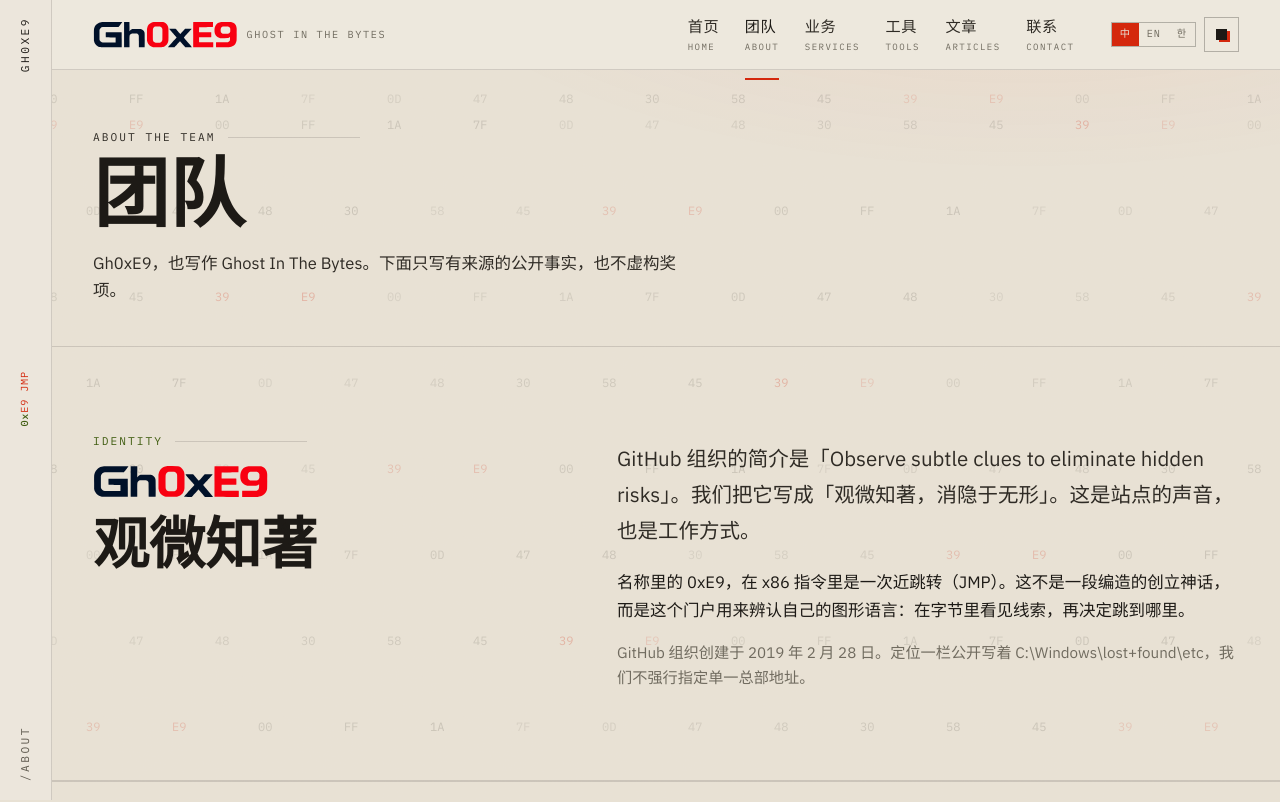
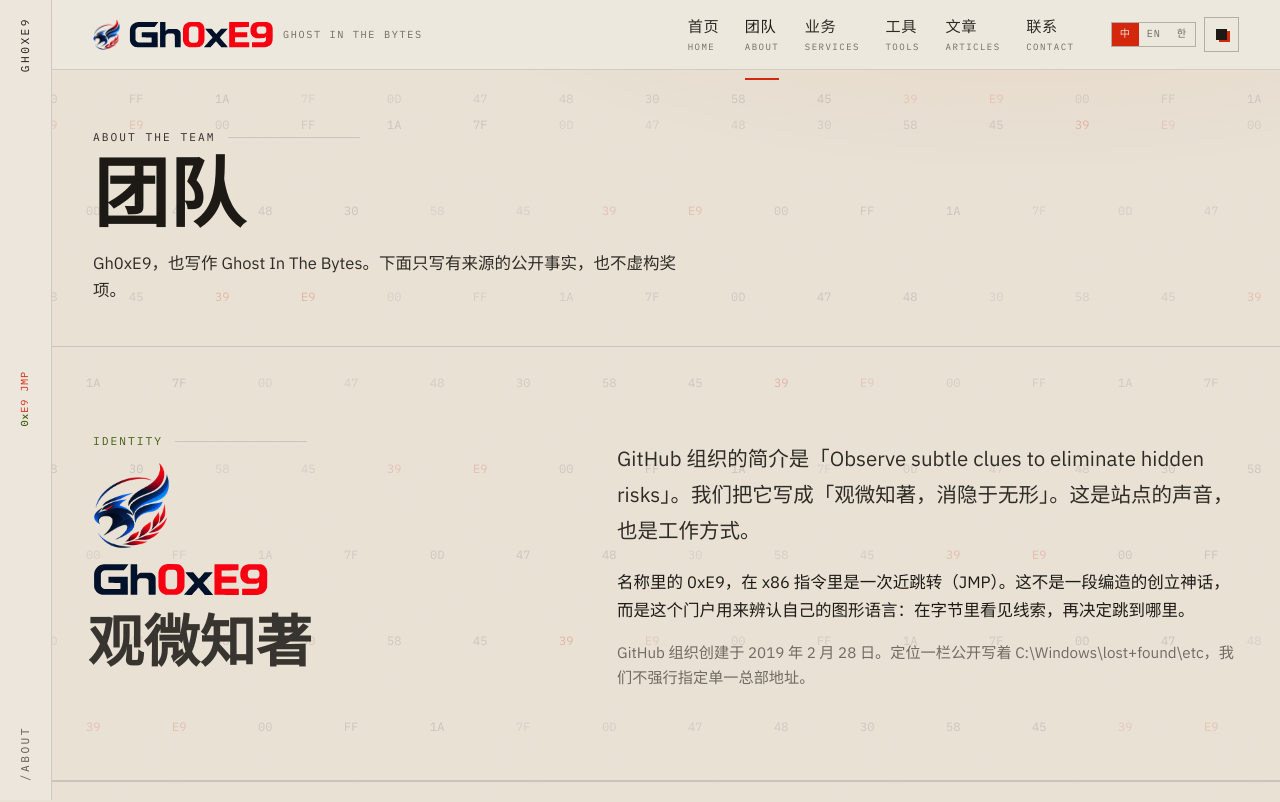
Before and after one commit to Gh0xE9/gh0xe9_website, an Astro site: page /about in a window 1280 px wide. Shown: the top 802 px of the page. Built offline with nearby package versions, Linux system fonts and the light colour scheme; Astro itself is replaced by a stand-in of ours; a web font is replaced by a local one.

Commit message:
Add the official eagle mark to the header, about page, and favicon.
Use the cleaned red-accent pictorial logo beside the existing wordmark. The cyan variant is kept as a brand asset with the black background and fringe removed.

```diff
--- /dev/null
+++ b/src/components/EagleMark.astro
@@ -0,0 +1,16 @@
+---
+interface Props {
+  class?: string;
+}
+
+const { class: className } = Astro.props;
+---
+
+<img
+  class:list={['eagle', className]}
+  src="/brand/gh0xe9-eagle.png"
+  width="458"
+  height="512"
+  alt=""
+  decoding="async"
+/>
--- a/src/components/Header.astro
+++ b/src/components/Header.astro
@@ -1,6 +1,7 @@
 ---
 import { navItems, site } from '../lib/site';
 import Wordmark from './Wordmark.astro';
+import EagleMark from './EagleMark.astro';
 import { localeMeta, locales, localizeHref, pathWithoutLocale, type Locale } from '../lib/i18n';
 import { t } from '../lib/messages';
 
@@ -20,6 +21,7 @@ function isCurrent(path: string) {
 
 <header class="site-header">
   <a class="wordmark" href={localizeHref(locale, '/')} aria-label={`${site.name}, ${site.tagline}`}>
+    <EagleMark class="eagle--header" />
     <Wordmark class="wm--header" glitch />
     <span class="wordmark__tag">{site.tagline}</span>
   </a>
--- a/src/layouts/Base.astro
+++ b/src/layouts/Base.astro
@@ -44,7 +44,10 @@ const rssHref = localizeHref(locale, '/rss.xml');
     <meta name="description" content={pageDescription} />
     <meta name="theme-color" content="#12110f" />
     <link rel="canonical" href={canonical} />
-    <link rel="icon" type="image/svg+xml" href="/favicon.svg" />
+    <link rel="icon" type="image/png" sizes="32x32" href="/favicon-32.png" />
+    <link rel="icon" type="image/png" sizes="16x16" href="/favicon-16.png" />
+    <link rel="shortcut icon" href="/favicon.ico" />
+    <link rel="apple-touch-icon" href="/apple-touch-icon.png" />
     <link rel="alternate" type="application/rss+xml" title={copy.rssTitle} href={rssHref} />
     {
       locales.map((code) => (
--- a/src/styles/global.css
+++ b/src/styles/global.css
@@ -1625,8 +1625,27 @@ body.is-article .bytefield {
   display: block;
   height: 2rem;
   width: calc(2rem * 600 / 113);
-  margin: 0.85rem 0 1rem;
-}
+  margin: 0 0 1rem;
+}
+
+/* ---- pictorial eagle mark ---- */
+
+.eagle {
+  display: block;
+  width: auto;
+  flex-shrink: 0;
+  object-fit: contain;
+}
+
+.eagle--header {
+  height: 1.85rem;
+}
+
+.eagle--about {
+  height: 5.25rem;
+  margin: 0.7rem 0 0.85rem;
+}
+
 
 .wm-ink { fill: #001028; }
 .wm-e9 { fill: #f80010; }
--- a/src/views/About.astro
+++ b/src/views/About.astro
@@ -3,6 +3,7 @@ import Base from '../layouts/Base.astro';
 import type { Locale } from '../lib/i18n';
 import { t } from '../lib/messages';
 import Wordmark from '../components/Wordmark.astro';
+import EagleMark from '../components/EagleMark.astro';
 
 interface Props {
   locale: Locale;
@@ -23,6 +24,7 @@ const copy = t(locale);
     <div class="wrap split">
       <div>
         <p class="kicker">{copy.about.identityKicker}</p>
+        <EagleMark class="eagle--about" />
         <Wordmark class="wm--about" />
         <h2 class="section__title" style="font-size: clamp(2rem, 5vw, 3.4rem);">{copy.about.identityTitle}</h2>
       </div>
```
Also changed, not shown: brand/gh0xe9-eagle-cyan.png (added), brand/gh0xe9-eagle.png (added), brand/gh0xe9-eagle.svg (added), public/apple-touch-icon.png (added), public/brand/gh0xe9-eagle.png (added), public/favicon-16.png (added), public/favicon-32.png (added), public/favicon.ico (added), public/favicon.svg (deleted).
